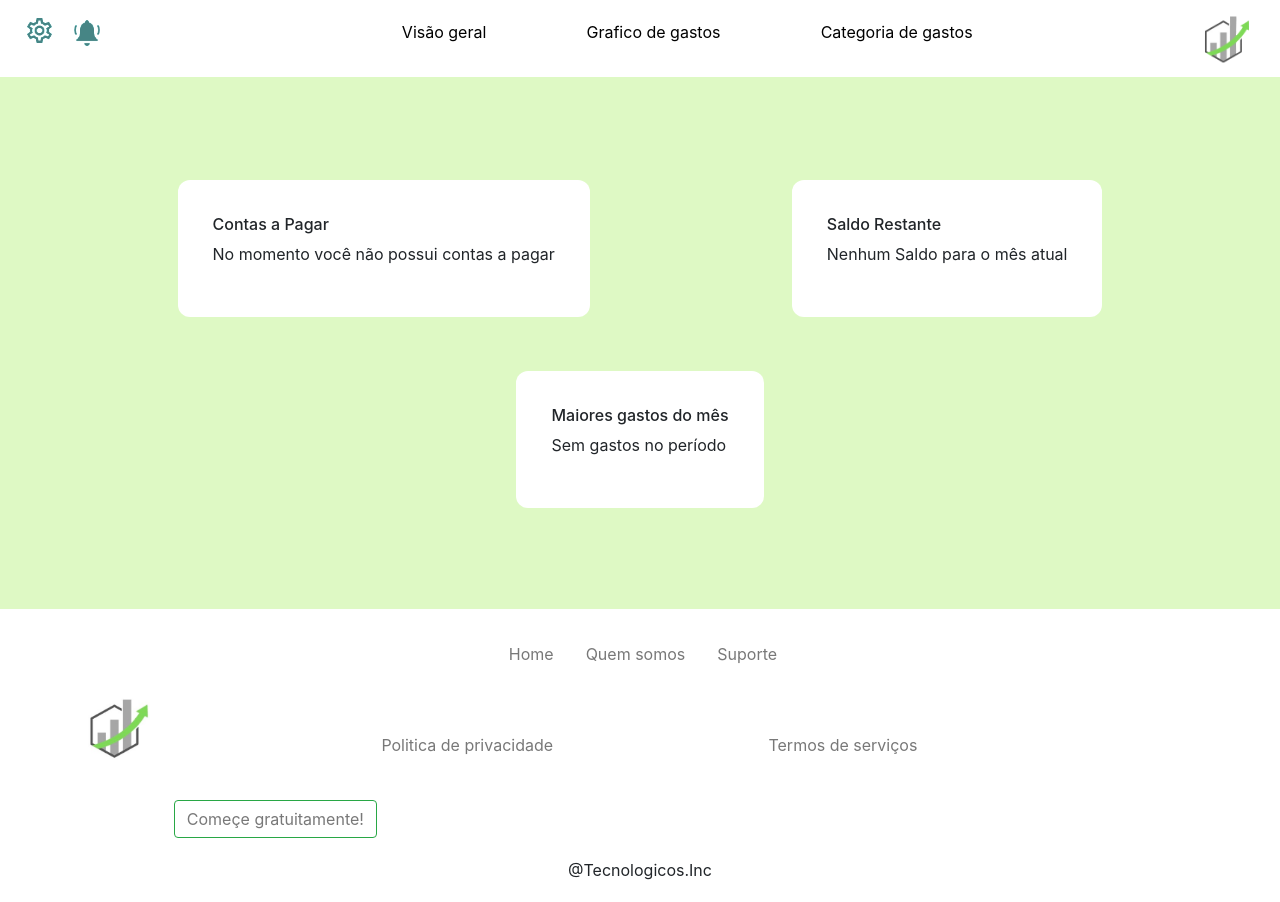
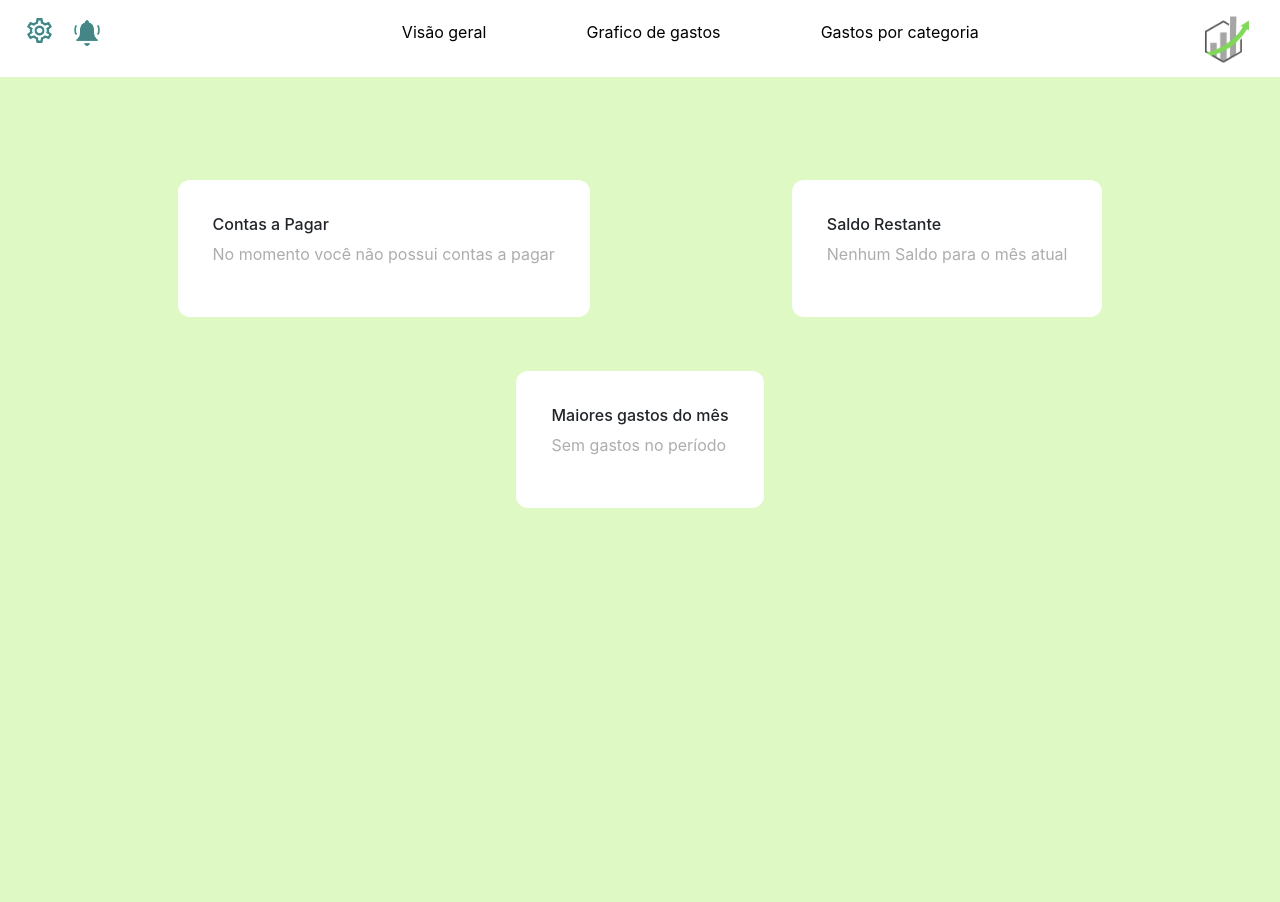
Before and after one commit to ExtraProjects860/Project-Financial-Management, a plain HTML site: page project/VIEW/visao_geral.html in a window 1280 px wide. After the commit the page ends 800 px from the top, so only its background shows below. Drawn offline with nearby package versions, Linux system fonts and the light colour scheme.

Commit message:
atualizações nas paginas
modifiquei cores de botões, retirei o footer das paginas internas do site e deixei apenas nas paginas iniciais

```diff
--- a/project/CSS/visao_geral.css
+++ b/project/CSS/visao_geral.css
@@ -58,3 +58,11 @@ body{
     margin-left: 100px;
     margin-right: 100px;
 }
+
+.espacoTabelas p {
+    color: #adadad;
+}
+
+.espacoTabela2 p {
+    color: #adadad;
+}
--- a/project/VIEW/visao_geral.html
+++ b/project/VIEW/visao_geral.html
@@ -9,6 +9,7 @@
     <link rel="stylesheet" href="../CSS/Header_Interno.css">
     <link rel="stylesheet" href="../CSS/visao_geral.css">
     <link rel="shortcut icon" href="../IMG/logo.png.jpeg">
+
 
     <title>Visão geral</title>
 </head>
@@ -22,8 +23,8 @@
             <ul>
                 <li><a href="visao_geral.html">Visão geral</a></li>
                 <li><a href="grafico_gastos.html">Grafico de gastos</a></li>
-                <li><a href="#">Categoria de gastos</a></li>
-                <a href="#" style="position: absolute; top: 98px; right: 13px;  transform: translateY(-90%);"><img
+                <li><a href="#">Gastos por categoria</a></li>
+                <a href="../VIEW/index.html" style="position: absolute; top: 98px; right: 13px;  transform: translateY(-90%);"><img
                         src="../IMG/logo sem nome.png" alt="" style="width: 80px;"></a>
             </ul>
 
@@ -76,40 +77,9 @@
             </table>
         </div>
     </main>
-    <footer>
-        <footer>
-
-            <div class="footer">
-                <div class="menuFooter">
-                    <ul class="nav">
-                        <li class="nav-item">
-                            <a class="nav-link active" aria-current="page" href="#" style="color: #787878;">Home</a>
-                        </li>
-                        <li class="nav-item">
-                            <a class="nav-link" href="#" style="color: #787878;">Quem somos</a>
-                        </li>
-                        <li class="nav-item">
-                            <a class="nav-link" href="#" style="color: #787878;">Suporte</a>
-                        </li>
-                    </ul>
-                </div>
-                <nav class="navbar bg-body-tertiary"></nav>
-                <div class="container">
-                    <a class="navbar-brand" href="#">
-                        <img src="../IMG/logo.png.jpeg" alt="Bootstrap" width="30" height="24">
-                    </a>
-                    <a href="#" style="margin-left: 19%; color: #787878;">Politica de privacidade</a>
-                    <a href="" style="margin-left: 19%; color: #787878;">Termos de serviços</a>
-                    <button class="btn btn-outline-success me-2" type="button" style="margin-left: 8%;"><a
-                            href="../VIEW/registro.html" style="color: #787878; text-decoration: none;">Começe
-                            gratuitamente!</a></button>
-                    <p style="margin-bottom: 0%;">@Tecnologicos.Inc</p>
-                </div>
-            </div>
-        </footer>
-    </footer>
 
     <!-- JS Bootstrap Inicio-->
+     <link rel="stylesheet" href="../JS/visao_geral.js">
     <script src="https://code.jquery.com/jquery-3.3.1.slim.min.js"
         integrity="sha384-q8i/X+965DzO0rT7abK41JStQIAqVgRVzpbzo5smXKp4YfRvH+8abtTE1Pi6jizo"
         crossorigin="anonymous"></script>
```
Also changed, not shown: project/VIEW/grafico_gastos.html (+1 -35 lines), project/JS/visao_geral.js (added).
